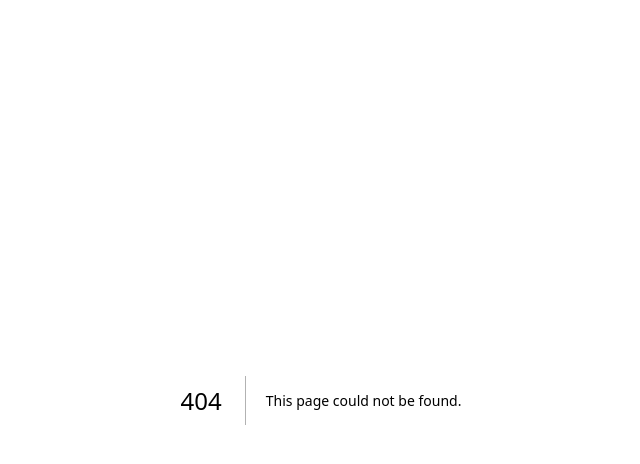
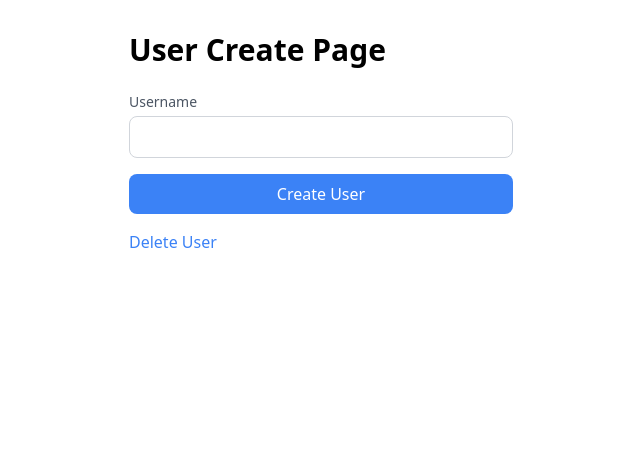
Before and after one commit to Aruche-code/dev-pathway, a Next.js app in the folder frontend/: page /useradd in a window 1280 px wide. Before the commit this address had no page. Shown: the top 464 px of the page, without its empty margins (319-959 px from the left). Built offline with nearby package versions, Linux system fonts and the light colour scheme.

Commit message:
トップ画面の共通化とuseradd,userdeleteの追加

```diff
--- /dev/null
+++ b/frontend/src/pages/home.jsx
@@ -0,0 +1 @@
+<h1>Welcome to the Home Page</h1>
--- a/frontend/src/pages/index.jsx
+++ b/frontend/src/pages/index.jsx
@@ -1,71 +1,17 @@
-// frontend/pages/index.js
-// 必要なモジュールやフックをインポート
-import axios from "axios"; // HTTPクライアントのためのライブラリ
-import { useState } from "react"; // Reactのステートフック
+// frontend/pages/index.jsx
+import Link from "next/link";
 
-const Home = () => {
-  // usernameのステートを管理するためのuseStateフック
-  const [username, setUsername] = useState("");
-
-  // フォームの送信をハンドルする関数
-  const handleSubmit = async (e) => {
-    e.preventDefault(); // デフォルトのフォーム送信動作を防ぐ
-
-    try {
-      // "/api/users/" エンドポイントにPOSTリクエストを送信してユーザーを作成
-      const response = await axios.post("/api/users/", { username });
-      console.log(response.data); // 応答データをコンソールに表示
-    } catch (error) {
-      // エラーが発生した場合、コンソールにエラー情報を出力しますtest
-      console.error(error);
-    }
-  };
-
+export default function Index() {
   return (
     <div>
-      <form onSubmit={handleSubmit}>
-        {/* ユーザー名を入力するためのテキストフィールド */}
-        <input
-          type="text"
-          value={username}
-          // テキストフィールドの値が変更されたときにステートを更新
-          onChange={(e) => setUsername(e.target.value)}
-        />
-        <button type="submit">Create User</button>
-      </form>
-
-    </div>
-    //コメント追加
-  );
-};
-
-export default Home;
-
-
-
-// pages/index.js
-/*
-import React from "react";
-import axios from "axios"; // axiosをインポート。
-
-async function fetchEndpoint(endpoint) {
-  try {
-    const response = await axios.get(`/api${endpoint}`);
-    console.log(response.data);
-  } catch (error) {
-    console.error("Error fetching endpoint:", error);
-  }
-}
-
-const HomePage = () => {
-  return (
-    <div>
-      <button onClick={() => fetchEndpoint("/hello")}>Fetch Hello</button>
-      <button onClick={() => fetchEndpoint("/goodbye")}>Fetch Goodbye</button>
-      <button onClick={() => fetchEndpoint("/greet/John")}>Greet John</button>
+      <h1>共通部分を記述します</h1>
+      <Link href="/home">
+      </Link>
+      <Link href="/useradd">
+      </Link>
+      <br />
+      <Link href="/userdelete">
+      </Link>
     </div>
   );
-};
-
-export default HomePage;
-*/
+}
--- /dev/null
+++ b/frontend/src/pages/useradd.jsx
@@ -0,0 +1,52 @@
+// frontend/pages/useradd.jsx
+import axios from "axios";
+import { useState } from "react";
+import { useRouter } from "next/router"; // ページ遷移のためのフック
+import Link from "next/link";
+
+export default function UserAdd() {
+    const [username, setUsername] = useState("");
+    const router = useRouter(); // ルーターを取得
+
+    const handleSubmit = async (e) => {
+        e.preventDefault();
+
+        try {
+        const response = await axios.post("/api/users/", { username });
+        console.log(response.data);
+        // ユーザーが作成された後、ページを移動する
+        router.push("/"); // ルートページに遷移
+        } catch (error) {
+        console.error(error);
+        }
+    };
+
+    return (
+        <div className="p-8 max-w-md mx-auto">
+            <h1 className="text-3xl font-semibold mb-6">User Create Page</h1>
+            <form onSubmit={handleSubmit}>
+                <div className="mb-4">
+                <label htmlFor="username" className="block text-gray-600 text-sm font-medium mb-1">
+                    Username
+                </label>
+                <input
+                    type="text"
+                    id="username"
+                    value={username}
+                    onChange={(e) => setUsername(e.target.value)}
+                    className="w-full p-2 border border-gray-300 rounded-lg focus:ring focus:ring-blue-300"
+                />
+                </div>
+                <button
+                type="submit"
+                className="w-full bg-blue-500 text-white py-2 rounded-lg hover:bg-blue-600 transition duration-200"
+                >
+                Create User
+                </button>
+            </form>
+            <Link href="/userdelete">
+                <div className="block text-blue-500 mt-4 hover:underline">Delete User</div>
+            </Link>
+        </div>
+    );
+}
--- /dev/null
+++ b/frontend/src/pages/userdelete.jsx
@@ -0,0 +1,53 @@
+// frontend/pages/userdelete.jsx
+import axios from "axios";
+import { useState } from "react";
+import { useRouter } from "next/router";
+import Link from "next/link";
+
+export default function UserDelete() {
+    const [username, setUsername] = useState("");
+    const router = useRouter();
+
+    const handleSubmit = async (e) => {
+        e.preventDefault();
+
+        try {
+        // "/api/users/delete" エンドポイントにPOSTリクエストを送信してユーザーを削除
+        const response = await axios.post("/api/users/delete", { username });
+        console.log(response.data);
+        // ユーザーが削除された後、ページを移動する
+        router.push("/");
+        } catch (error) {
+        console.error(error);
+        }
+    };
+
+    return (
+        <div className="p-8 max-w-md mx-auto">
+            <h1 className="text-3xl font-semibold mb-6">User Delete Page</h1>
+            <form onSubmit={handleSubmit}>
+                <div className="mb-4">
+                <label htmlFor="username" className="block text-gray-600 text-sm font-medium mb-1">
+                    Username
+                </label>
+                <input
+                    type="text"
+                    id="username"
+                    value={username}
+                    onChange={(e) => setUsername(e.target.value)}
+                    className="w-full p-2 border border-gray-300 rounded-lg focus:ring focus:ring-blue-300"
+                />
+                </div>
+                <button
+                type="submit"
+                className="w-full bg-blue-500 text-white py-2 rounded-lg hover:bg-blue-600 transition duration-200"
+                >
+                Delete User
+                </button>
+            </form>
+            <Link href="/useradd">
+                <div className="block text-blue-500 mt-4 hover:underline">Add User</div>
+            </Link>
+        </div>
+    );
+}
```
Also changed, not shown: 2 other files (tests, documents, lock files or other folders).
